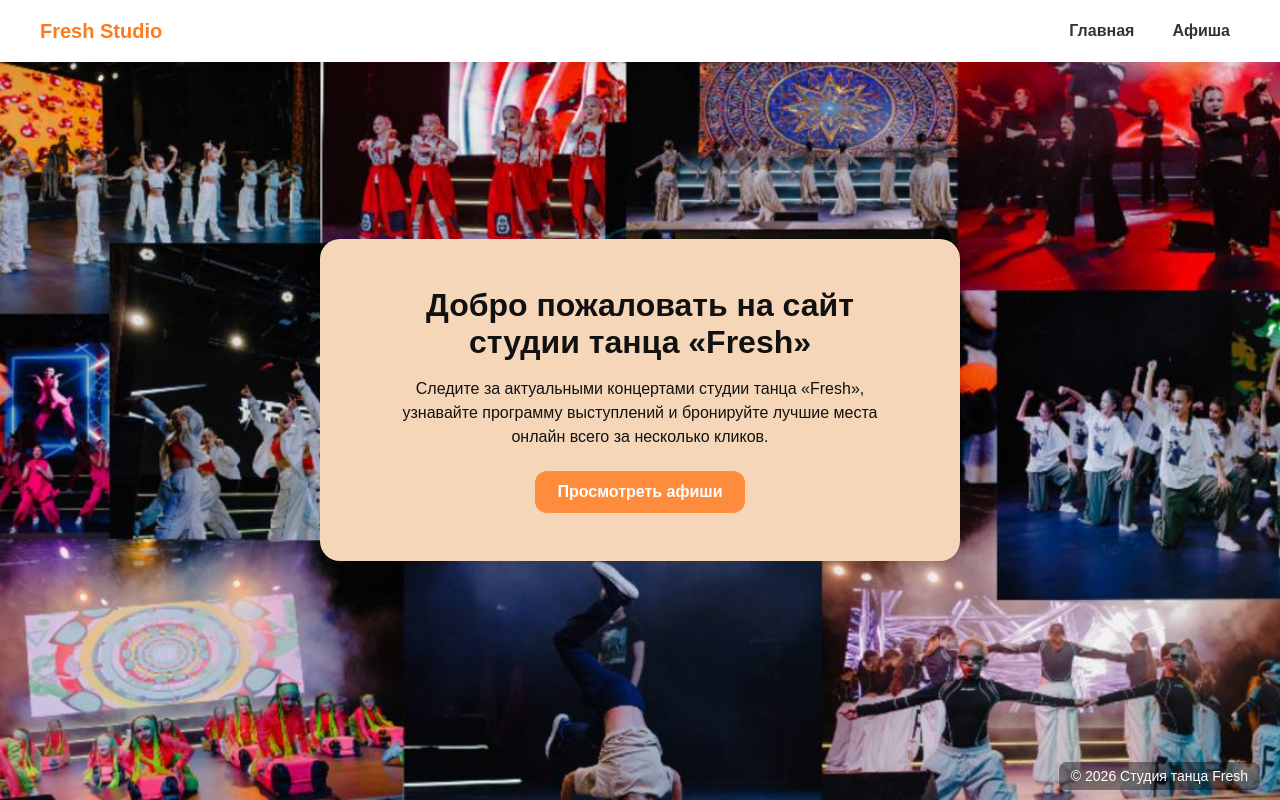
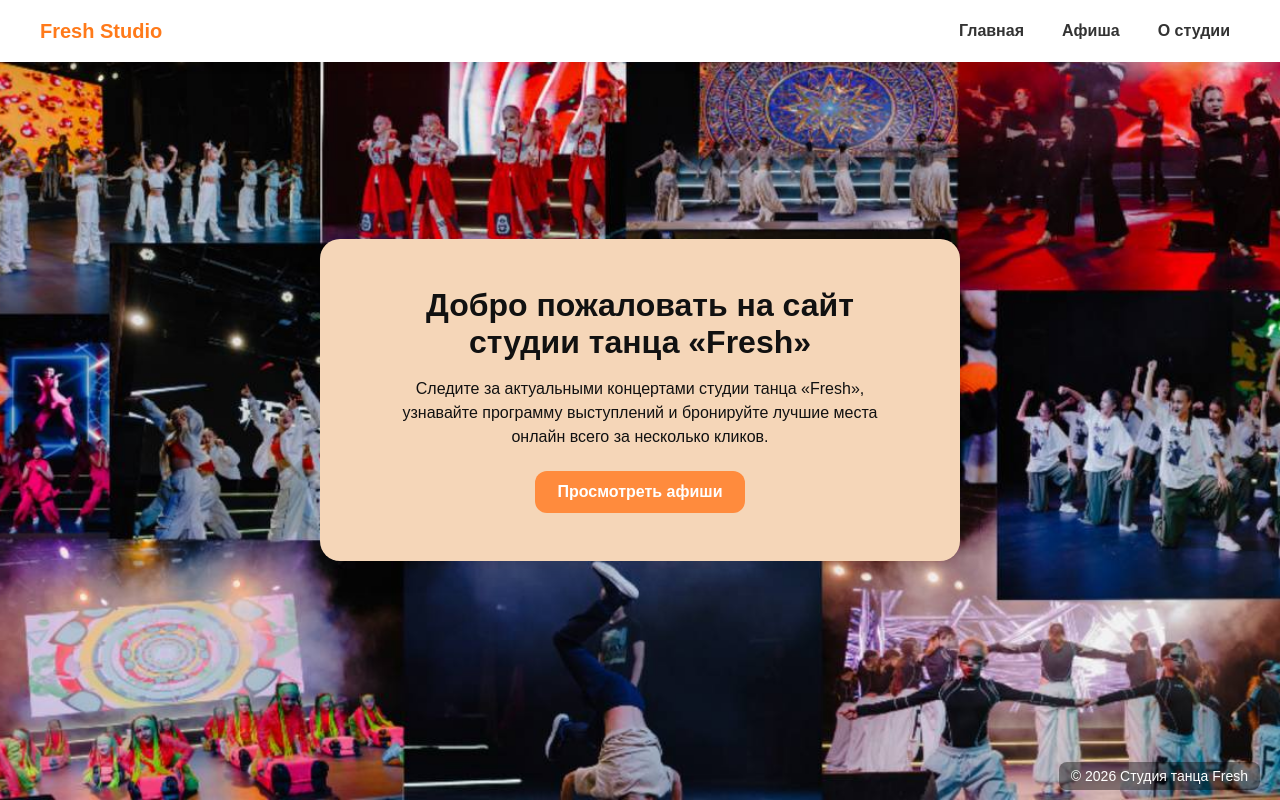
Before and after one commit to Stefany161616166/fresh-concert-calendar, a Django app: page / in a window 1280 px wide. Run offline with Django 5.2, Linux system fonts and the light colour scheme.

Commit message:
Update base.html

```diff
--- a/events/templates/events/base.html
+++ b/events/templates/events/base.html
@@ -105,6 +105,7 @@
       <div class="nav-links">
         <a href="{% url 'home' %}">Главная</a>
         <a href="{% url 'event_list' %}">Афиша</a>
+        <a href="{% url 'about_studio' %}">О студии</a>
       </div>
     </div>
   </div>
```
